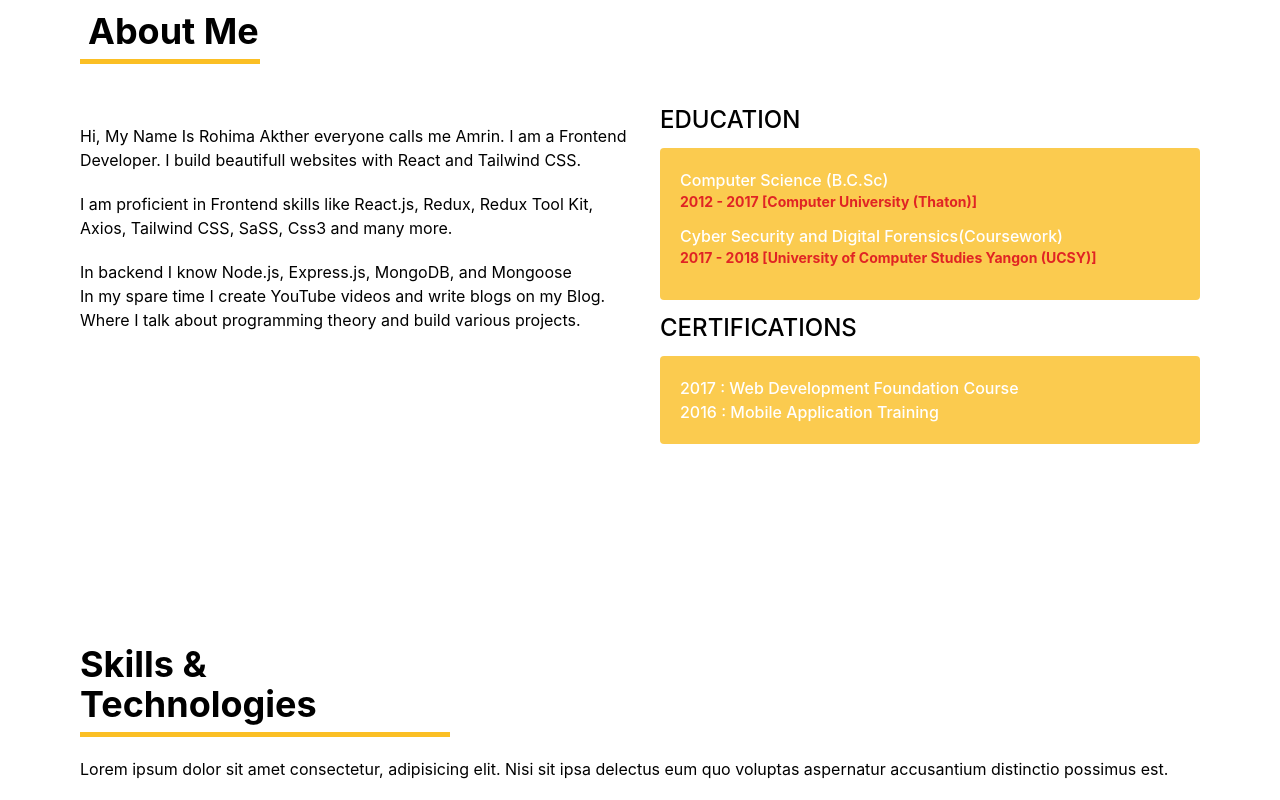
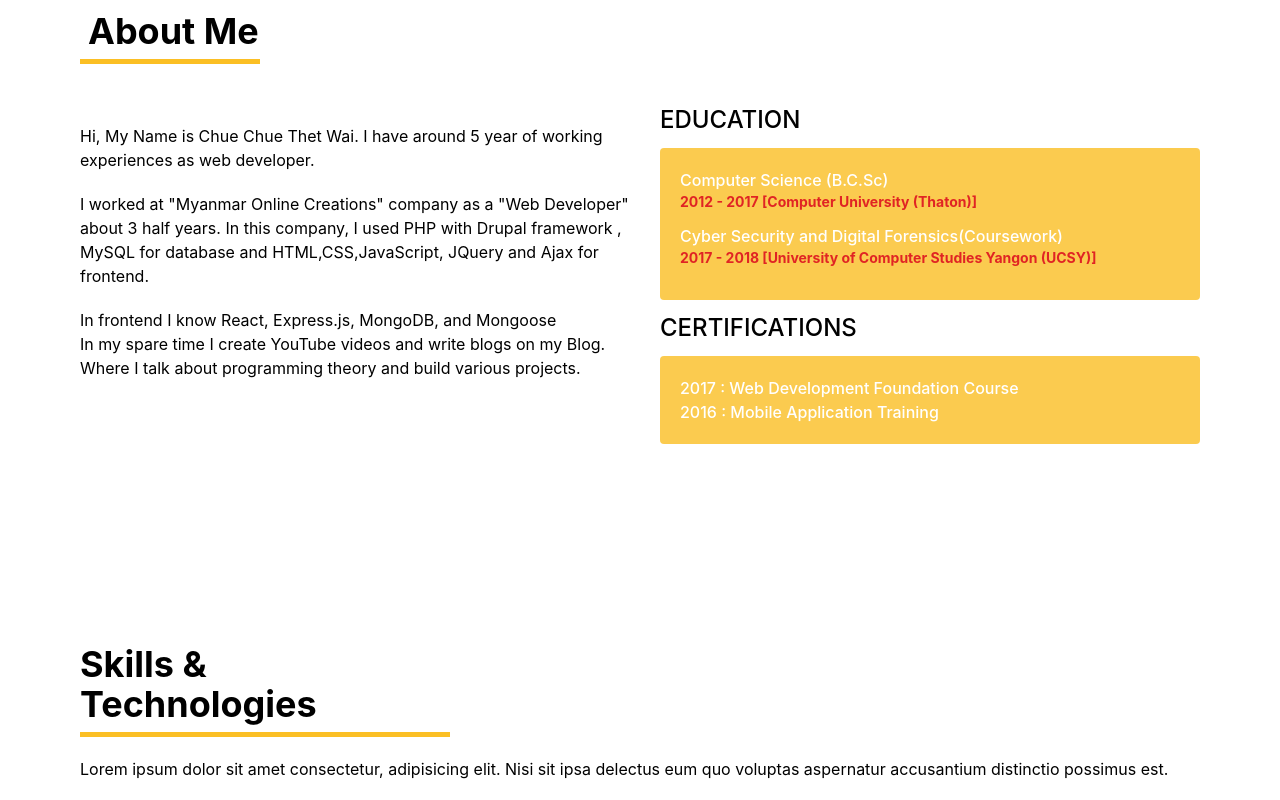
Before and after one commit to chue-thet-wai/portfolio, a React (Create React App) app: page / in a window 1280 px wide. Shown: the part 880-1680 px from the top of the page. Built offline with nearby package versions, Linux system fonts and the light colour scheme.

Commit message:
add top to up button

```diff
--- a/src/App.css
+++ b/src/App.css
@@ -46,3 +46,23 @@ html {
 .mobile-nav {
   @apply block md:hidden fixed top-[50px] py-2 w-full h-full bg-amber-400 duration-500 pt-5;
 }
+
+.back-to-top {
+    width: 50px;
+    height: 50px;
+    align-items: center;
+    position: fixed;
+    bottom: 70px;
+    right: 20px;
+    font-size: xx-large;
+    background: orange;
+    color: white;
+    cursor: pointer;
+    border-radius: 50%;
+    border: none;
+    box-shadow: 0 5px 10px #ccc;
+}
+
+.back-to-top:hover {
+  background: #f8f840;
+}
--- a/src/App.js
+++ b/src/App.js
@@ -7,8 +7,28 @@ import Navbar from "./components/Navbar";
 import Experiences from "./components/Experiences";
 import Skills from "./components/Skills";
 import About from "./components/About";
+import { useEffect, useState } from "react";
 
 function App() {
+  const [showButton, setShowButton] = useState(false);
+
+  useEffect(() => {
+    window.addEventListener("scroll", () => {
+      if (window.pageYOffset > 100) {
+        setShowButton(true);
+      } else {
+        setShowButton(false);
+      }
+    });
+  }, []);
+
+  // This function will scroll the window to the top
+  const scrollToTop = () => {
+    window.scrollTo({
+      top: 0,
+      behavior: 'smooth' // for smoothly scrolling
+    });
+  };
   return (
     <main className="text-black bg-white body-font">
       <Navbar />
@@ -17,6 +37,11 @@ function App() {
       <Skills />
       <Experiences />
       <Contact />
+      {showButton && (
+          <button onClick={scrollToTop} className="back-to-top">
+            &#8679;
+          </button>
+      )}
     </main>
   );
 }
--- a/src/components/About.js
+++ b/src/components/About.js
@@ -12,16 +12,16 @@ export default function About() {
         <div className="grid md:grid-cols-2 mb-5">
           <div className="mt-10">
             <p className="pb-5">
-              Hi, My Name Is Rohima Akther everyone calls me Amrin. I am a
-              Frontend Developer. I build beautifull websites with React and
-              Tailwind CSS.
+              Hi, My Name is Chue Chue Thet Wai. I have around 5 year of
+              working experiences as web developer.
             </p>
             <p className="pb-5">
-              I am proficient in Frontend skills like React.js, Redux, Redux Tool
-              Kit, Axios, Tailwind CSS, SaSS, Css3 and many more.
+              I worked at "Myanmar Online Creations" company as a "Web Developer" about 3 half years.
+              In this company, I used PHP with Drupal framework , MySQL for database and HTML,CSS,JavaScript,
+              JQuery and Ajax for frontend.
             </p>
 
-            <p>In backend I know Node.js, Express.js, MongoDB, and Mongoose</p>
+            <p>In frontend I know React, Express.js, MongoDB, and Mongoose</p>
 
             <p>
               In my spare time I create YouTube videos and write blogs on my Blog.
--- a/src/data.js
+++ b/src/data.js
@@ -44,6 +44,7 @@ export const projects = [
   export const technologies = [
     "PHP",
     "MySQL",
+    "React",
     "jQuery",
     "JavaScript",
     "Ajax",
```
